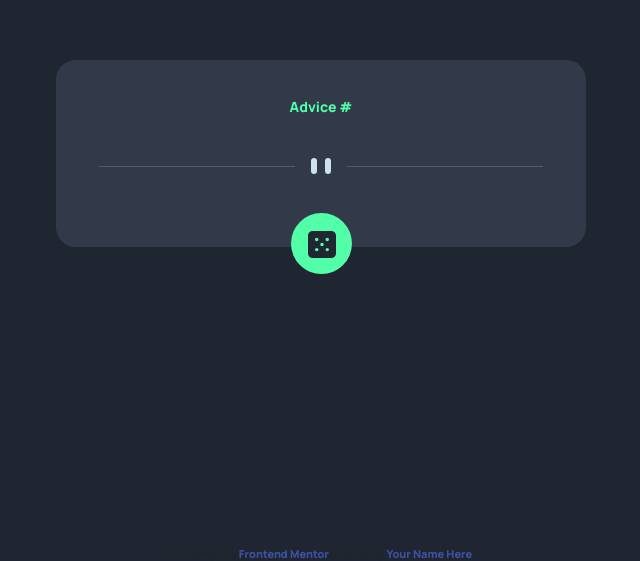
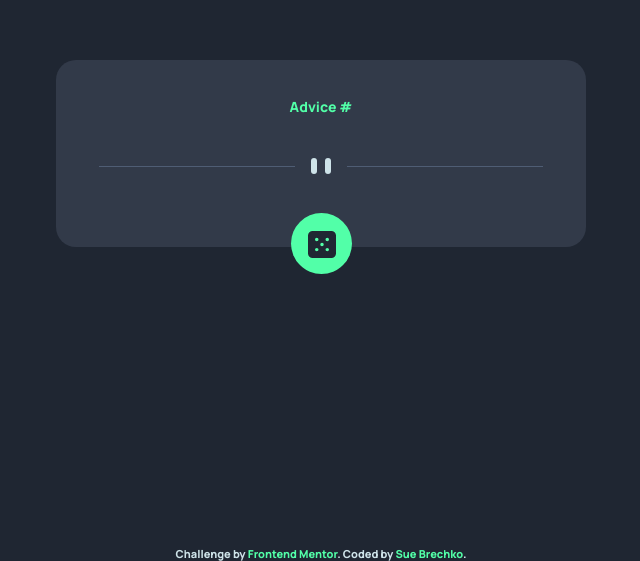
Before and after one commit to shoproizoshlo/advice-generator-app, a website: page index.html in a window 1280 px wide. Shown: the part 241-802 px from the top of the page, without its empty margins (319-959 px from the left). Drawn offline with nearby package versions, Linux system fonts and the light colour scheme; no server answers.

Commit message:
cleaned some files

```diff
--- a/index.html
+++ b/index.html
@@ -64,7 +64,7 @@
         Challenge by
         <a href="https://www.frontendmentor.io?ref=challenge" target="_blank"
           >Frontend Mentor</a
-        >. Coded by <a href="#">Your Name Here</a>.
+        >. Coded by <a href="https://github.com/shoproizoshlo/advice-generator-app-main">Sue Brechko</a>.
       </div>
     </footer>
 
--- a/styles/style.css
+++ b/styles/style.css
@@ -228,9 +228,10 @@ main {
 }
 /* footer */
 .attribution {
+  color: var(--primary-light-cyan);
   font-size: 11px;
   text-align: center;
 }
 .attribution a {
-  color: hsl(228, 45%, 44%);
+  color: var(--primary-neon-green);
 }
```
Also changed, not shown: README.md, screenshot-desktop.png (added), screenshot-mobile.png (added).
